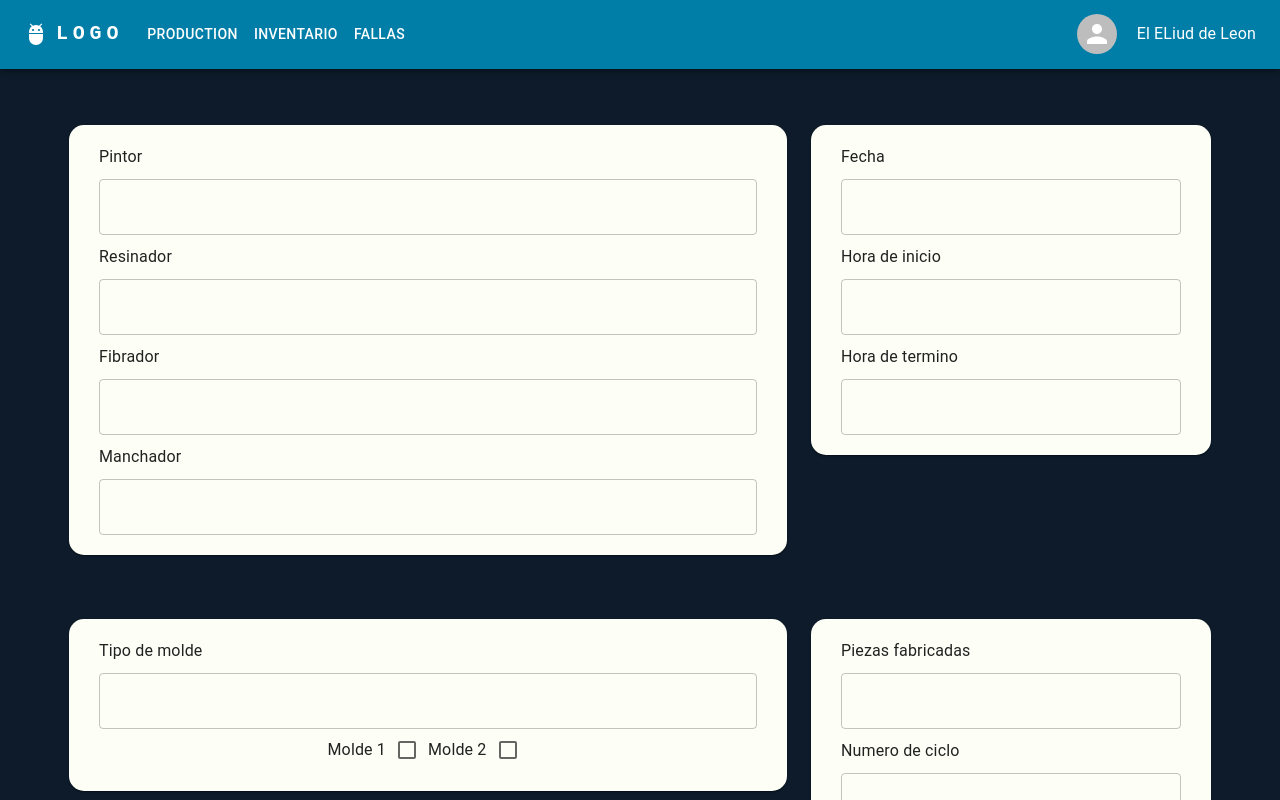
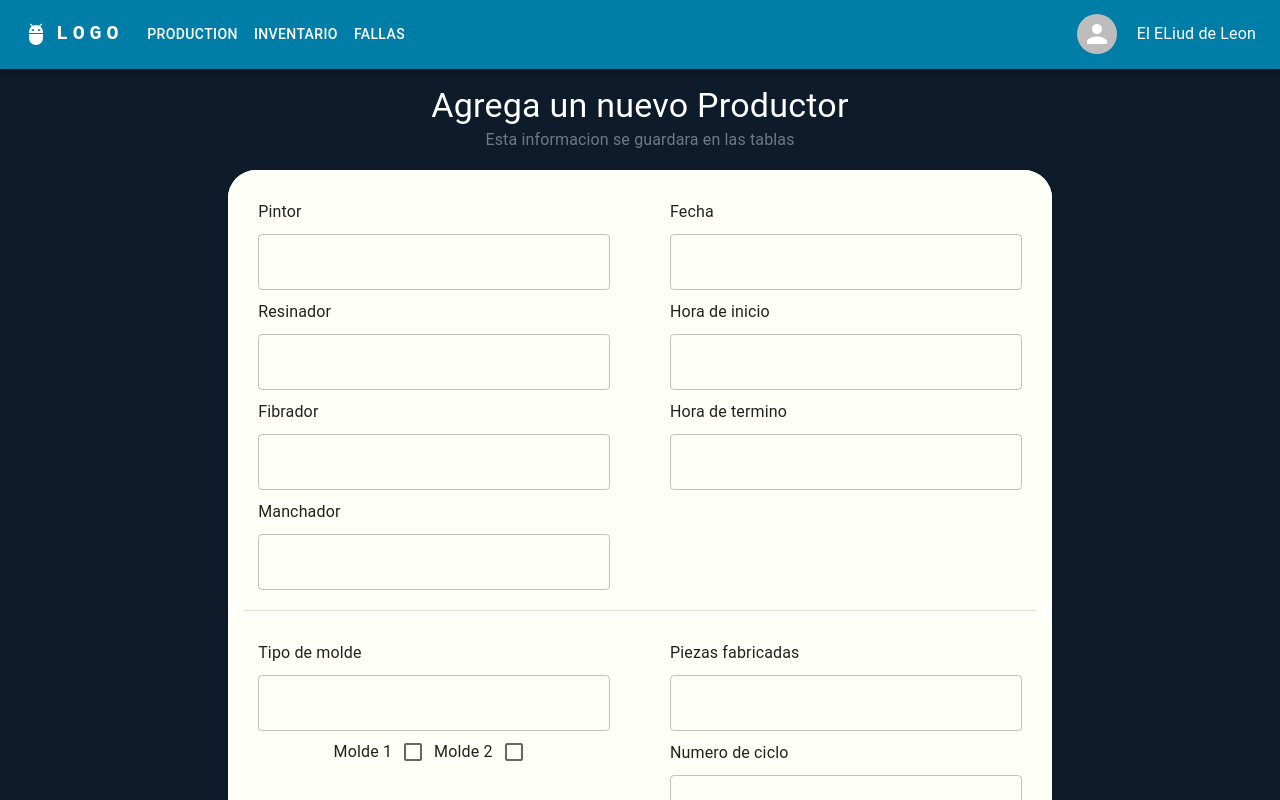
Before and after one commit to KaliumStudios/plastech-inv, a React (Create React App) app: page /Production in a window 1280 px wide. Built offline with nearby package versions, Linux system fonts and the light colour scheme.

Commit message:
Added new design for production screen

```diff
--- a/src/components/Production.tsx
+++ b/src/components/Production.tsx
@@ -1,7 +1,14 @@
 import * as React from "react";
 import Box from "@mui/material/Box";
 import Grid from "@mui/material/Grid";
-import { TextField, Stack, Card, Typography, Checkbox } from "@mui/material";
+import {
+  TextField,
+  Stack,
+  Card,
+  Typography,
+  Checkbox,
+  Divider,
+} from "@mui/material";
 import {
   cardBackgroundColor,
   boxMargins,
@@ -13,9 +20,15 @@ import {
 export default function Production() {
   return (
     <Stack>
-      <Grid container spacing={3} mb={8} mt={2} style={centeredGrids}>
-        <Grid item xs={7}>
-          <Card style={cardBackgroundColor}>
+      <Typography variant="h4" sx={{ color: "white" }}>
+        Agrega un nuevo Productor
+      </Typography>
+      <Typography variant="subtitle1" sx={{ color: "#CADBDB", opacity: 0.5 }}>
+        Esta informacion se guardara en las tablas
+      </Typography>
+      <Grid container mt={2} style={centeredGrids}>
+        <Card sx={{ width: "66%", borderRadius: 7 }}>
+          <div style={cardBackgroundColor}>
             <Box style={boxMargins}>
               <Typography style={typographyStyles}>Pintor</Typography>
               <TextField fullWidth></TextField>
@@ -26,10 +39,6 @@ export default function Production() {
               <Typography style={typographyStyles}>Manchador</Typography>
               <TextField fullWidth></TextField>
             </Box>
-          </Card>
-        </Grid>
-        <Grid item xs={4}>
-          <Card style={cardBackgroundColor}>
             <Box style={boxMargins}>
               <Typography style={typographyStyles}>Fecha</Typography>
               <TextField fullWidth></TextField>
@@ -38,12 +47,9 @@ export default function Production() {
               <Typography style={typographyStyles}>Hora de termino</Typography>
               <TextField fullWidth></TextField>
             </Box>
-          </Card>
-        </Grid>
-      </Grid>
-      <Grid container spacing={3} mb={3} style={centeredGrids}>
-        <Grid item xs={7}>
-          <Card style={cardBackgroundColor}>
+          </div>
+          <Divider variant="middle" />
+          <div style={cardBackgroundColor}>
             <Box style={boxMargins}>
               <Typography style={typographyStyles}>Tipo de molde</Typography>
               <TextField fullWidth></TextField>
@@ -54,10 +60,6 @@ export default function Production() {
                 <Checkbox />
               </Box>
             </Box>
-          </Card>
-        </Grid>
-        <Grid item xs={4}>
-          <Card style={cardBackgroundColor}>
             <Box style={boxMargins}>
               <Typography style={typographyStyles}>
                 Piezas fabricadas
@@ -66,8 +68,8 @@ export default function Production() {
               <Typography style={typographyStyles}>Numero de ciclo</Typography>
               <TextField fullWidth></TextField>
             </Box>
-          </Card>
-        </Grid>
+          </div>
+        </Card>
       </Grid>
     </Stack>
   );
--- a/src/styles/Common.styles.ts
+++ b/src/styles/Common.styles.ts
@@ -93,14 +93,17 @@ export const userImage = {
 export const cardBackgroundColor = {
   backgroundColor: "#FDFFF7",
   borderRadius: "15px",
+  display: "flex",
+
 };
 
 export const centeredGrids = {
-  justifyContent: "center",
+  justifyContent: "center"
 };
 
 export const boxMargins = {
   margin: "20px 30px 20px 30px",
+  width: "100%"
 };
 
 export const typographyStyles = {
```
